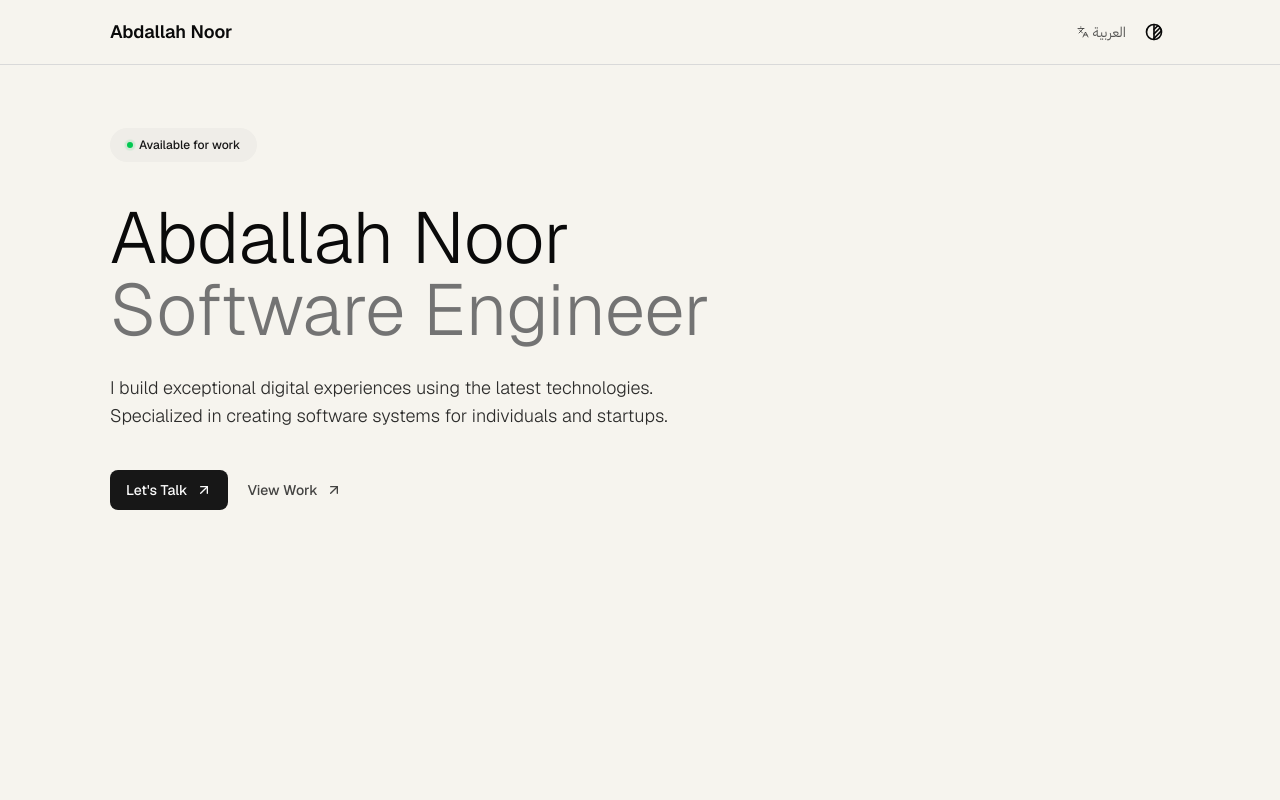
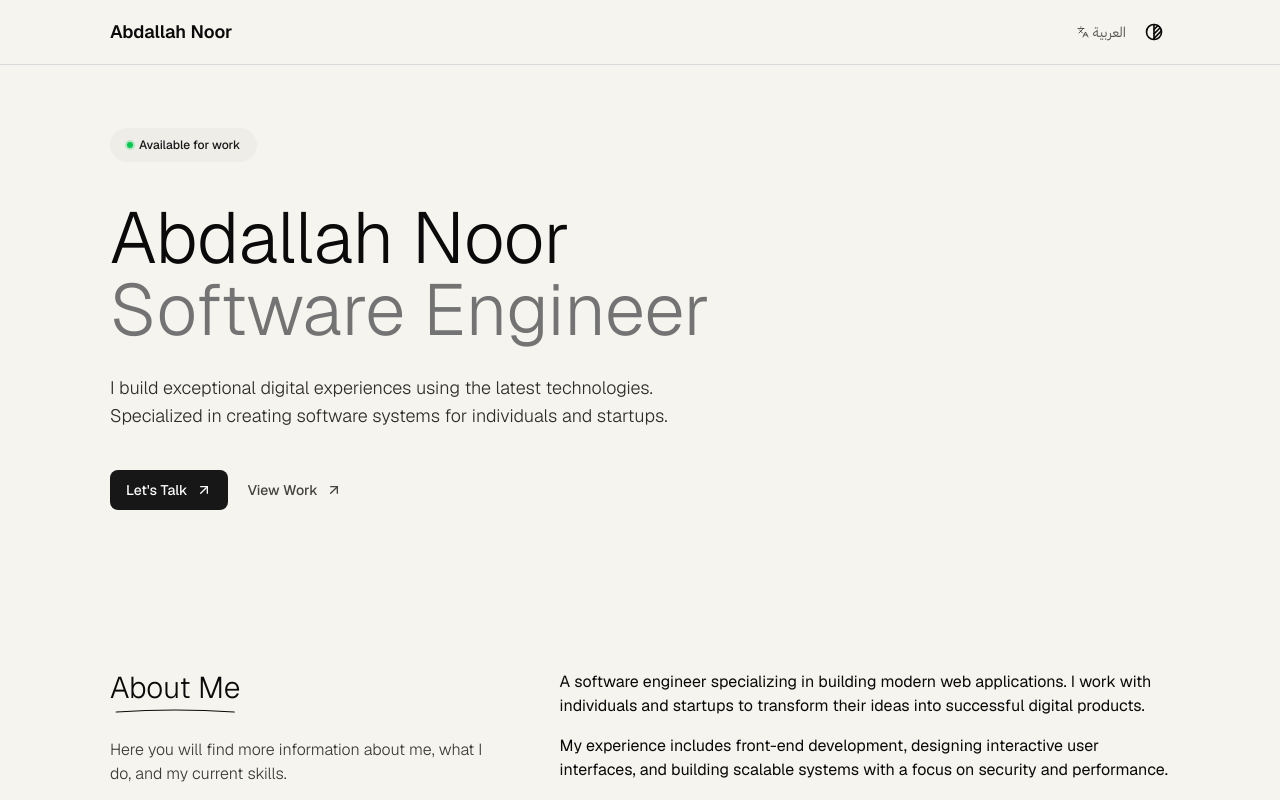
Before and after one commit to abdallanoor/portfolio, a Next.js app: page /en in a window 1280 px wide. Shown: the top 800 px of the page. Built offline with nearby package versions, Linux system fonts and the light colour scheme.

Commit message:
fix: adjust padding in Hero section for improved layout consistency

```diff
--- a/components/home/hero.tsx
+++ b/components/home/hero.tsx
@@ -9,7 +9,7 @@ export default function Hero() {
   const t = useTranslations("hero");
 
   return (
-    <section className="container pt-32 h-[calc(100vh-100px)] sm:h-screen">
+    <section className="container py-32">
       <Badge
         variant="secondary"
         className="mb-10 gap-1.5 rounded-full px-4 py-2"
```
